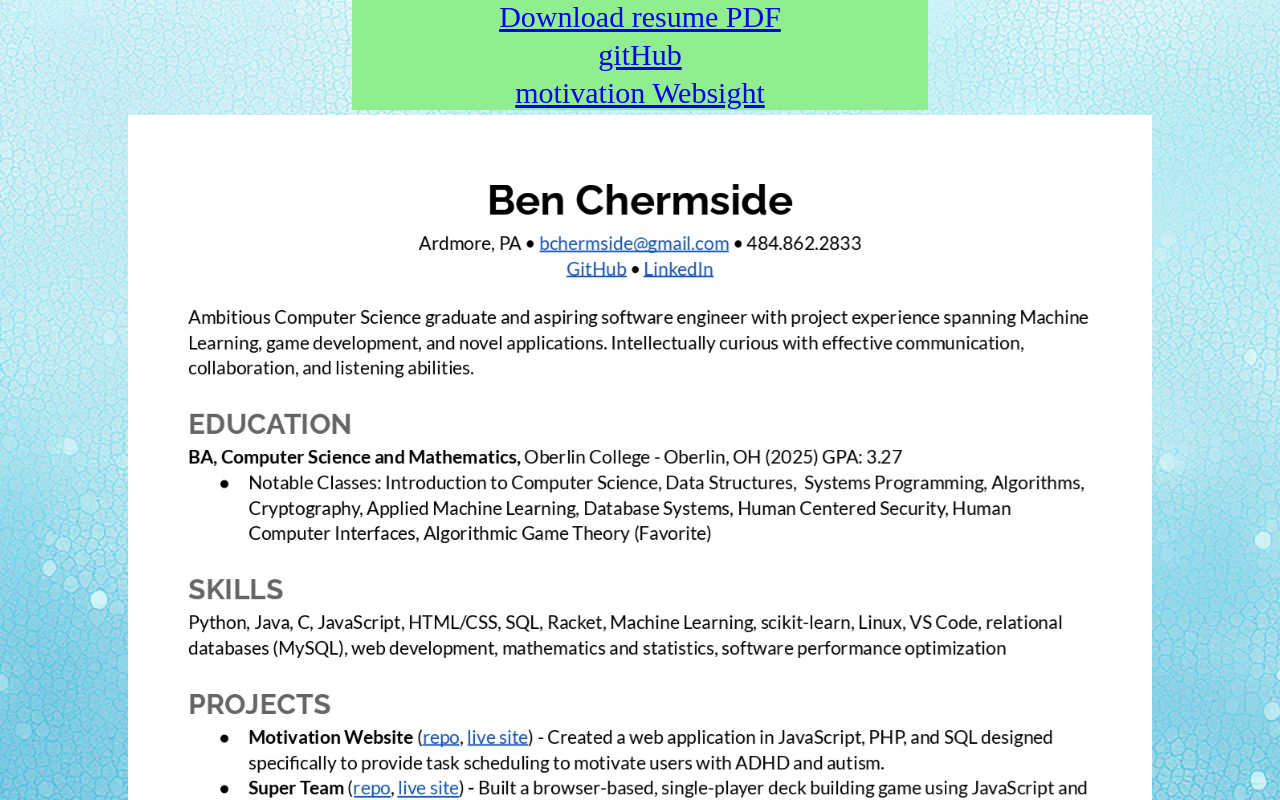
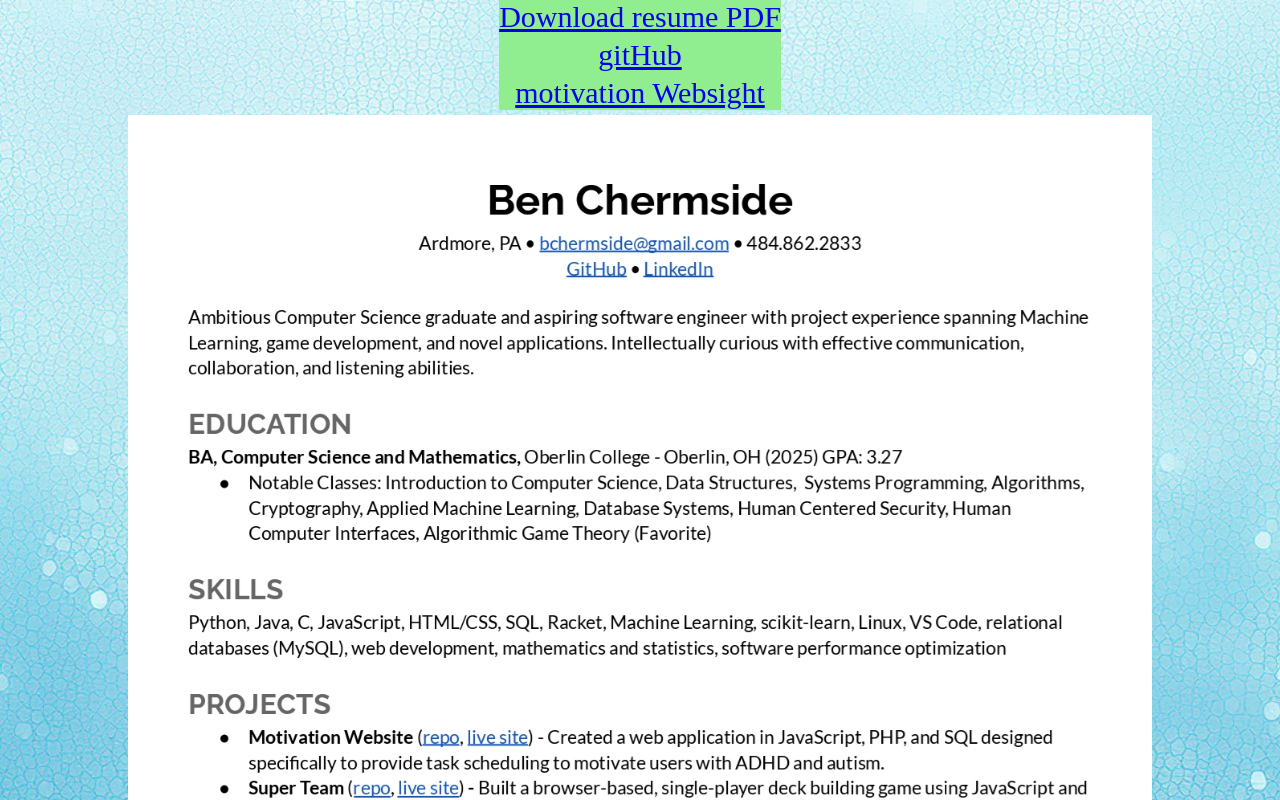
Before and after one commit to benchermside/resumeHost, a plain HTML site: page index.html in a window 1280 px wide. Shown: the top 800 px of the page. Drawn offline with Linux system fonts and the light colour scheme.

Commit message:
fixed overlap issure

```diff
--- a/main.css
+++ b/main.css
@@ -14,7 +14,7 @@
 .bodyClass {
     display: flex;
     width: 100%;
-    height: max(100vh, 105vw);
+    height: max(100vh, fit-content);
     border: none;
     margin: 0;
 }
@@ -37,8 +37,8 @@
 
 .LinkBox{
     background-color: lightgreen;
-    height: fit-content;
-    width: 45vw;
+    height: fit;
+    width: fit-content;
     display: flex;
     flex-direction: column;
     justify-content: center;
```
